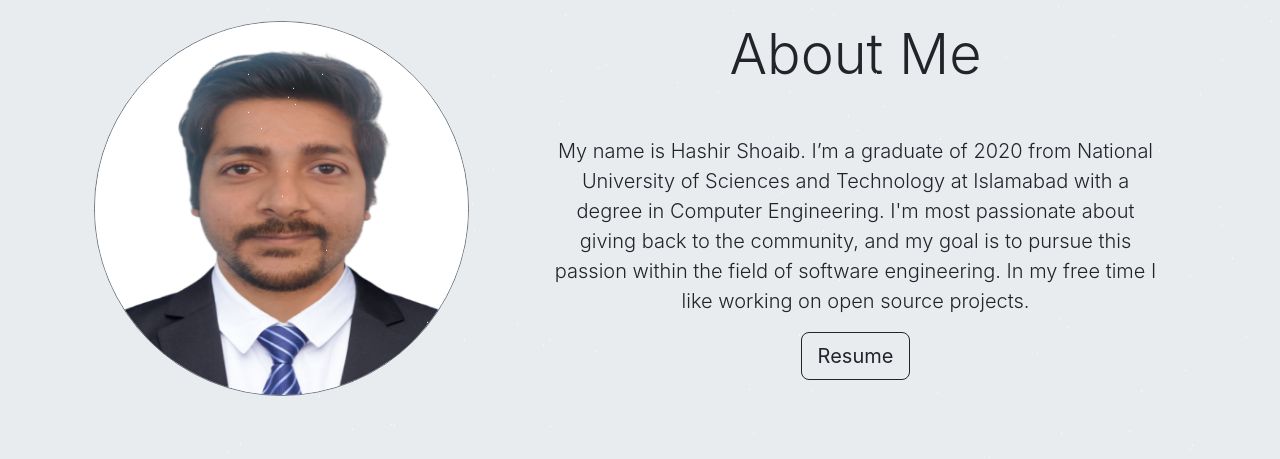
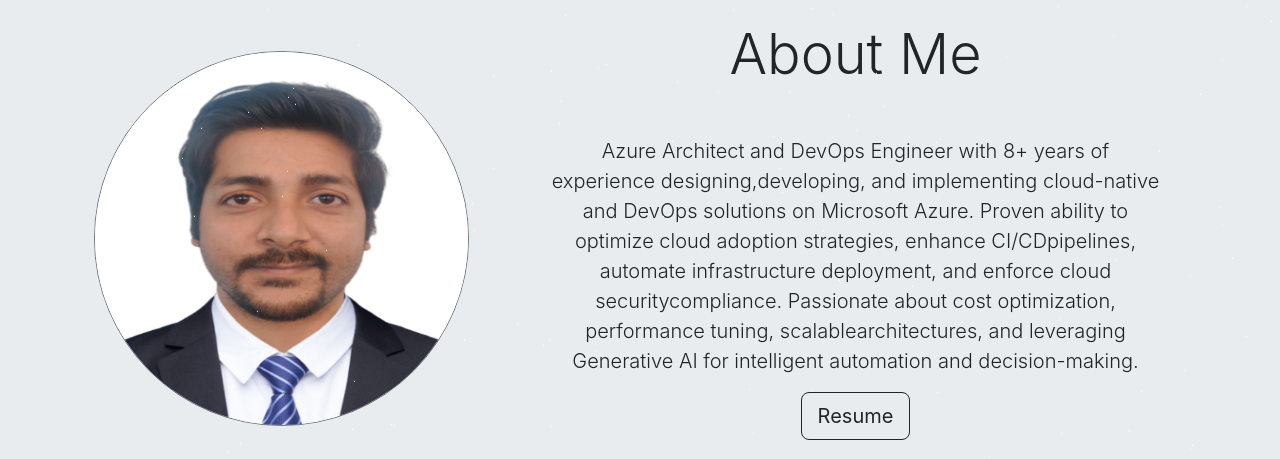
Before and after one commit to 1199692/kishan-kumar-portfolio, a React (Create React App) app: page / in a window 1280 px wide. Shown: the part 843-1302 px from the top of the page. Built offline with nearby package versions, Linux system fonts and the light colour scheme; no server answers.

Commit message:
added about me messages

```diff
--- a/src/editable-stuff/config.js
+++ b/src/editable-stuff/config.js
@@ -54,7 +54,12 @@ const about = {
   imageLink: require("../editable-stuff/mypic.png"),
   imageSize: 375,
   message:
-    "My name is Hashir Shoaib. I’m a graduate of 2020 from National University of Sciences and Technology at Islamabad with a degree in Computer Engineering. I'm most passionate about giving back to the community, and my goal is to pursue this passion within the field of software engineering. In my free time I like working on open source projects.",
+    `Azure Architect and DevOps Engineer with 8+ years of experience designing,developing,
+    and implementing cloud-native and DevOps solutions on Microsoft Azure. Proven
+    ability to optimize cloud adoption strategies, enhance CI/CDpipelines, automate infrastructure
+    deployment, and enforce cloud securitycompliance. Passionate about cost optimization, performance
+    tuning, scalablearchitectures, and leveraging Generative AI for intelligent automation and
+    decision-making.`,
   resume: "https://docs.google.com/document/d/13_PWdhThMr6roxb-UFiJj4YAFOj8e_bv3Vx9UHQdyBQ/edit?usp=sharing",
 };
 
```
